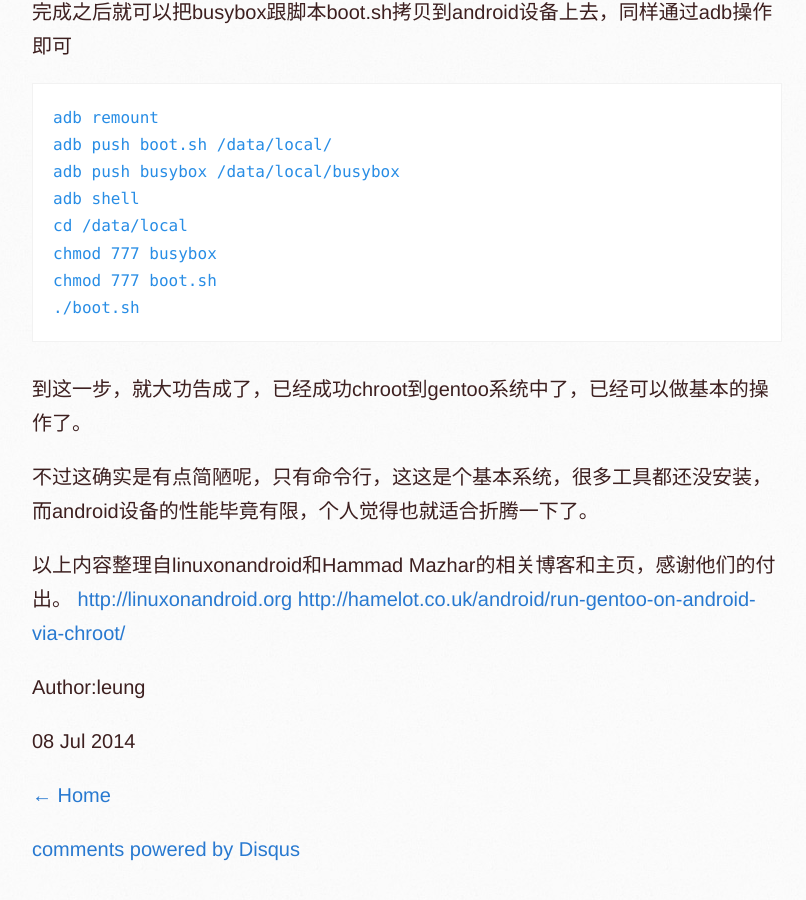
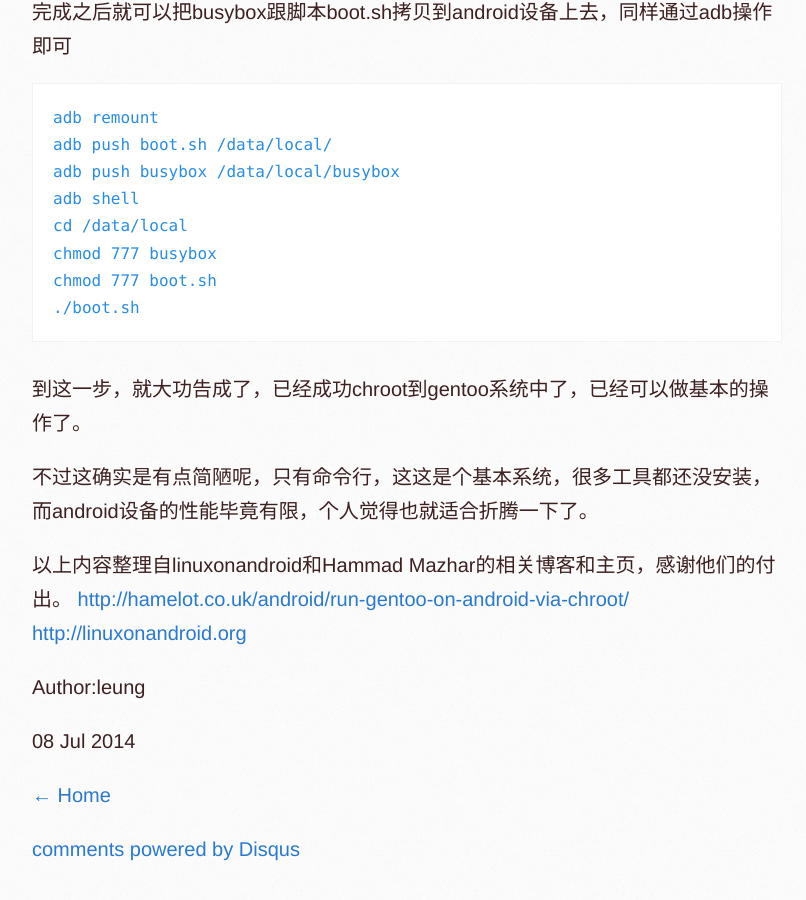
Before and after one commit to huolinliang/blog_leung, a Jekyll site: the page built from _posts/2014-07-08-run-gentoo-on-android.html, in a window 1280 px wide and 900 px high, scrolled down 3632 px. Shown: the whole window, without its empty margins (108-914 px from the left). Built offline with Jekyll 4.4.1, drawn with Linux system fonts in a browser that asks for light colours; Markdown is read by kramdown in place of the engine named in the settings; comment, search, counter and statistics services are not loaded; some of the changed lines change nothing that is shown.

Commit message:
why the two links always stand in the same line

```diff
--- a/_posts/2014-07-08-run-gentoo-on-android.html
+++ b/_posts/2014-07-08-run-gentoo-on-android.html
@@ -123,8 +123,8 @@
 <p>不过这确实是有点简陋呢，只有命令行，这这是个基本系统，很多工具都还没安装，而android设备的性能毕竟有限，个人觉得也就适合折腾一下了。</p>
 
 <p>以上内容整理自linuxonandroid和Hammad Mazhar的相关博客和主页，感谢他们的付出。
-<a href="http://linuxonandroid.org">http://linuxonandroid.org</a>
-<a href="http://hamelot.co.uk/android/run-gentoo-on-android-via-chroot/">http://hamelot.co.uk/android/run-gentoo-on-android-via-chroot/</a></p>
+<a href="http://hamelot.co.uk/android/run-gentoo-on-android-via-chroot/">http://hamelot.co.uk/android/run-gentoo-on-android-via-chroot/</a>
+<a href="http://linuxonandroid.org">http://linuxonandroid.org</a></p>
 
 <p>Author:leung</p>
 <p>{{ page.date | date_to_string }}</p>
```
